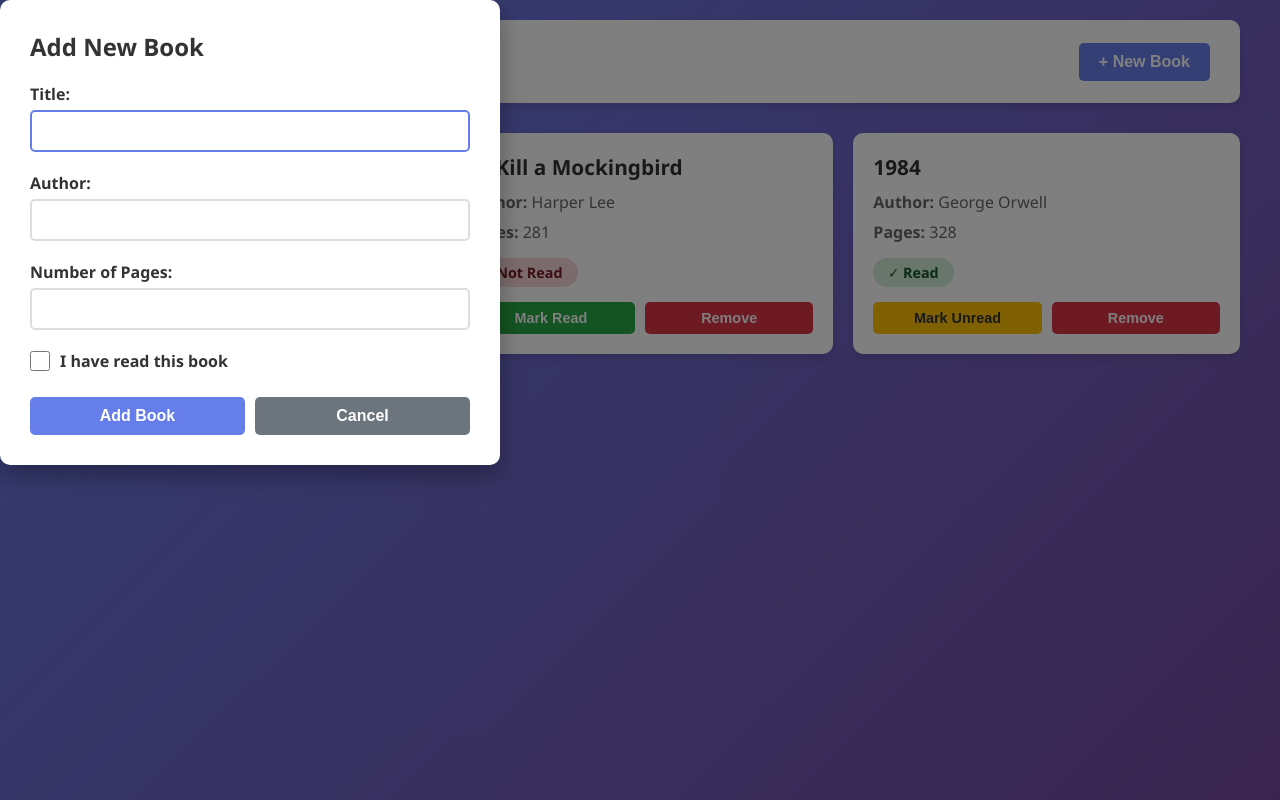
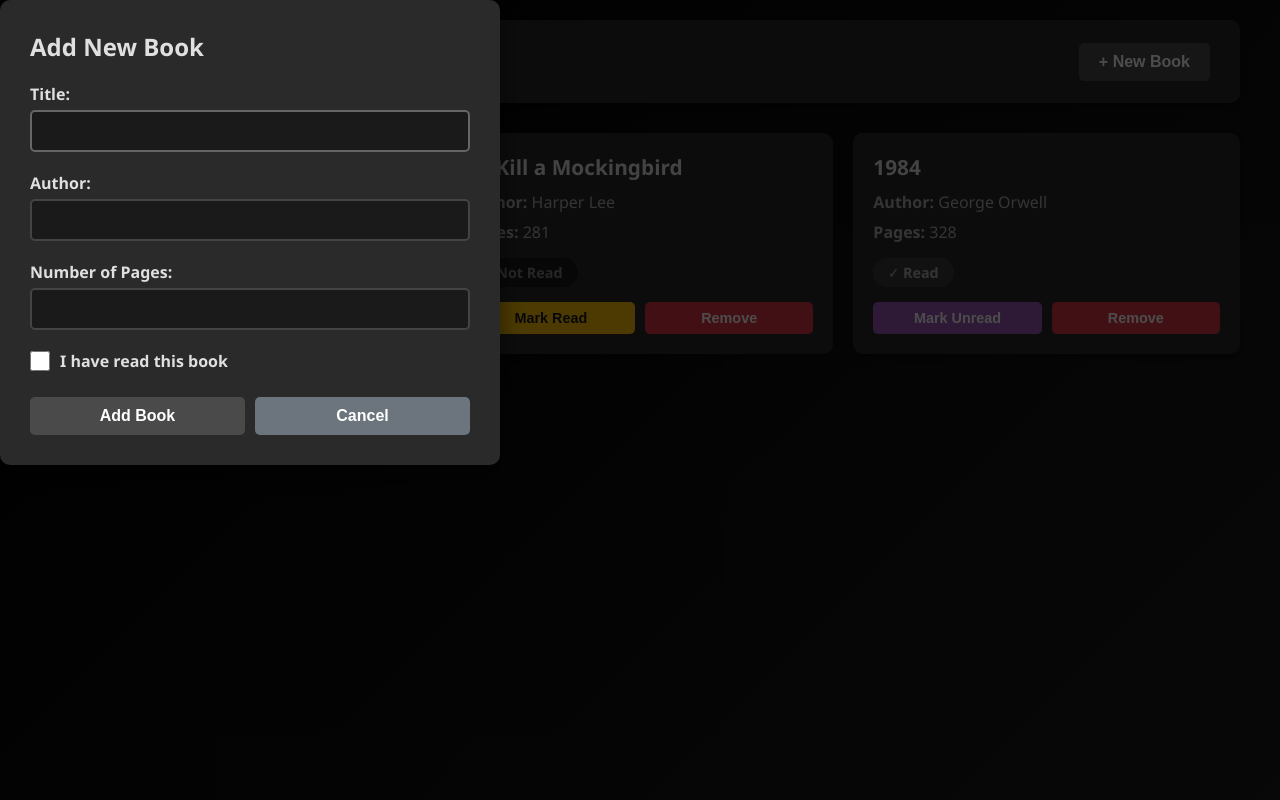
Before and after one commit to stevenstank/book, a plain HTML site: page index.html in a window 1280 px wide. Both pictures are taken after a click on the button "+ New Book". Drawn offline with Linux system fonts and the light colour scheme.

Commit message:
changed some css

```diff
--- a/script.js
+++ b/script.js
@@ -1,7 +1,5 @@
-// Library array to store all books
 const myLibrary = [];
 
-// Book constructor
 function Book(title, author, pages, read) {
     this.id = crypto.randomUUID();
     this.title = title;
@@ -10,19 +8,17 @@ function Book(title, author, pages, read) {
     this.read = read;
 }
 
-// Book prototype method to toggle read status
+
 Book.prototype.toggleRead = function() {
     this.read = !this.read;
 };
 
-// Function to add a book to the library
 function addBookToLibrary(title, author, pages, read) {
     const newBook = new Book(title, author, pages, read);
     myLibrary.push(newBook);
     displayBooks();
 }
 
-// Function to display all books
 function displayBooks() {
     const libraryDisplay = document.getElementById('libraryDisplay');
     libraryDisplay.innerHTML = '';
@@ -63,7 +59,6 @@ function displayBooks() {
     });
 }
 
-// Function to remove a book from the library
 function removeBook(bookId) {
     const index = myLibrary.findIndex(book => book.id === bookId);
     if (index !== -1) {
@@ -72,7 +67,6 @@ function removeBook(bookId) {
     }
 }
 
-// Function to toggle read status
 function toggleBookRead(bookId) {
     const book = myLibrary.find(book => book.id === bookId);
     if (book) {
@@ -81,42 +75,34 @@ function toggleBookRead(bookId) {
     }
 }
 
-// DOM elements
 const newBookBtn = document.getElementById('newBookBtn');
 const bookDialog = document.getElementById('bookDialog');
 const bookForm = document.getElementById('bookForm');
 const cancelBtn = document.getElementById('cancelBtn');
 
-// Open dialog when "New Book" button is clicked
 newBookBtn.addEventListener('click', () => {
     bookDialog.showModal();
 });
 
-// Close dialog when "Cancel" button is clicked
 cancelBtn.addEventListener('click', () => {
     bookDialog.close();
     bookForm.reset();
 });
 
-// Handle form submission
 bookForm.addEventListener('submit', (event) => {
-    event.preventDefault(); // Prevent default form submission behavior
+    event.preventDefault();
 
-    // Get form values
     const title = document.getElementById('title').value;
     const author = document.getElementById('author').value;
     const pages = parseInt(document.getElementById('pages').value);
     const read = document.getElementById('read').checked;
 
-    // Add book to library
     addBookToLibrary(title, author, pages, read);
 
-    // Close dialog and reset form
     bookDialog.close();
     bookForm.reset();
 });
 
-// Event delegation for remove and toggle read buttons
 document.getElementById('libraryDisplay').addEventListener('click', (event) => {
     const bookCard = event.target.closest('.book-card');
     if (!bookCard) return;
@@ -130,7 +116,6 @@ document.getElementById('libraryDisplay').addEventListener('click', (event) => {
     }
 });
 
-// Add some sample books for testing
 addBookToLibrary('The Great Gatsby', 'F. Scott Fitzgerald', 180, true);
 addBookToLibrary('To Kill a Mockingbird', 'Harper Lee', 281, false);
 addBookToLibrary('1984', 'George Orwell', 328, true);
--- a/styles.css
+++ b/styles.css
@@ -1,4 +1,4 @@
-* {
+            * {
     margin: 0;
     padding: 0;
     box-sizing: border-box;
@@ -6,7 +6,7 @@
 
 body {
     font-family: 'Segoe UI', Tahoma, Geneva, Verdana, sans-serif;
-    background: linear-gradient(135deg, #667eea 0%, #764ba2 100%);
+    background: linear-gradient(135deg, #000000 0%, #1a1a1a 100%);
     min-height: 100vh;
     padding: 20px;
 }
@@ -21,14 +21,14 @@ header {
     justify-content: space-between;
     align-items: center;
     margin-bottom: 30px;
-    background: white;
+    background: #2a2a2a;
     padding: 20px 30px;
     border-radius: 10px;
-    box-shadow: 0 4px 6px rgba(0, 0, 0, 0.1);
+    box-shadow: 0 4px 6px rgba(0, 0, 0, 0.3);
 }
 
 h1 {
-    color: #333;
+    color: #e0e0e0;
     font-size: 2rem;
 }
 
@@ -43,14 +43,14 @@ h1 {
 }
 
 .btn-primary {
-    background: #667eea;
+    background: #4a4a4a;
     color: white;
 }
 
 .btn-primary:hover {
-    background: #5568d3;
+    background: #3a3a3a;
     transform: translateY(-2px);
-    box-shadow: 0 4px 8px rgba(0, 0, 0, 0.2);
+    box-shadow: 0 4px 8px rgba(0, 0, 0, 0.4);
 }
 
 .btn-secondary {
@@ -74,39 +74,39 @@ h1 {
 }
 
 .btn-success {
-    background: #28a745;
+    background: #ffc107;
+    color: #1a1a1a;
+    padding: 8px 16px;
+    font-size: 0.9rem;
+}
+
+.btn-success:hover {
+    background: #e0a800;
+}
+
+.btn-warning {
+    background: #9b59b6;
     color: white;
     padding: 8px 16px;
     font-size: 0.9rem;
 }
 
-.btn-success:hover {
-    background: #218838;
+.btn-warning:hover {
+    background: #8e44ad;
 }
 
-.btn-warning {
-    background: #ffc107;
-    color: #333;
-    padding: 8px 16px;
-    font-size: 0.9rem;
-}
-
-.btn-warning:hover {
-    background: #e0a800;
-}
-
-/* Dialog/Modal Styles */
 dialog {
     border: none;
     border-radius: 10px;
     padding: 0;
-    box-shadow: 0 10px 25px rgba(0, 0, 0, 0.3);
+    background: #2a2a2a;
+    box-shadow: 0 10px 25px rgba(0, 0, 0, 0.5);
     max-width: 500px;
     width: 90%;
 }
 
 dialog::backdrop {
-    background: rgba(0, 0, 0, 0.5);
+    background: rgba(0, 0, 0, 0.7);
 }
 
 dialog form {
@@ -115,7 +115,7 @@ dialog form {
 
 dialog h2 {
     margin-bottom: 20px;
-    color: #333;
+    color: #e0e0e0;
 }
 
 .form-group {
@@ -125,7 +125,7 @@ dialog h2 {
 .form-group label {
     display: block;
     margin-bottom: 5px;
-    color: #333;
+    color: #e0e0e0;
     font-weight: 600;
 }
 
@@ -133,7 +133,9 @@ dialog h2 {
 .form-group input[type="number"] {
     width: 100%;
     padding: 10px;
-    border: 2px solid #ddd;
+    background: #1a1a1a;
+    color: #e0e0e0;
+    border: 2px solid #444;
     border-radius: 5px;
     font-size: 1rem;
     transition: border-color 0.3s;
@@ -142,7 +144,7 @@ dialog h2 {
 .form-group input[type="text"]:focus,
 .form-group input[type="number"]:focus {
     outline: none;
-    border-color: #667eea;
+    border-color: #666666;
 }
 
 .checkbox-group label {
@@ -168,35 +170,33 @@ dialog h2 {
     flex: 1;
 }
 
-/* Library Grid */
 .library-grid {
     display: grid;
     grid-template-columns: repeat(auto-fill, minmax(300px, 1fr));
     gap: 20px;
 }
 
-/* Book Card */
 .book-card {
-    background: white;
+    background: #2a2a2a;
     padding: 20px;
     border-radius: 10px;
-    box-shadow: 0 4px 6px rgba(0, 0, 0, 0.1);
+    box-shadow: 0 4px 6px rgba(0, 0, 0, 0.3);
     transition: transform 0.3s ease, box-shadow 0.3s ease;
 }
 
 .book-card:hover {
     transform: translateY(-5px);
-    box-shadow: 0 8px 12px rgba(0, 0, 0, 0.2);
+    box-shadow: 0 8px 12px rgba(0, 0, 0, 0.5);
 }
 
 .book-card h3 {
-    color: #333;
+    color: #e0e0e0;
     margin-bottom: 10px;
     font-size: 1.3rem;
 }
 
 .book-card p {
-    color: #666;
+    color: #b0b0b0;
     margin-bottom: 8px;
 }
 
@@ -214,13 +214,13 @@ dialog h2 {
 }
 
 .book-card .read-status.read {
-    background: #d4edda;
-    color: #155724;
+    background: #3a3a3a;
+    color: #b0b0b0;
 }
 
 .book-card .read-status.not-read {
-    background: #f8d7da;
-    color: #721c24;
+    background: #1a1a1a;
+    color: #808080;
 }
 
 .book-card .card-buttons {
@@ -232,20 +232,19 @@ dialog h2 {
     flex: 1;
 }
 
-/* Empty state */
 .empty-state {
     text-align: center;
     padding: 60px 20px;
-    background: white;
+    background: #2a2a2a;
     border-radius: 10px;
-    box-shadow: 0 4px 6px rgba(0, 0, 0, 0.1);
+    box-shadow: 0 4px 6px rgba(0, 0, 0, 0.3);
 }
 
 .empty-state h2 {
-    color: #666;
+    color: #b0b0b0;
     margin-bottom: 10px;
 }
 
 .empty-state p {
-    color: #999;
+    color: #808080;
 }
```
Also changed, not shown: index.html (+0 -1 lines).
